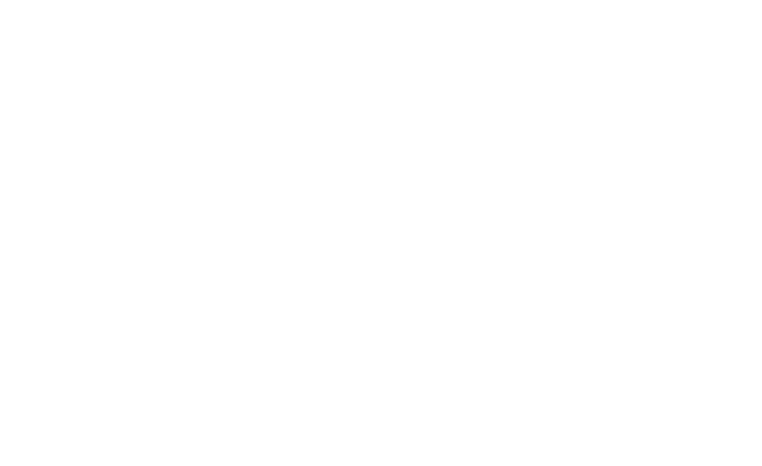
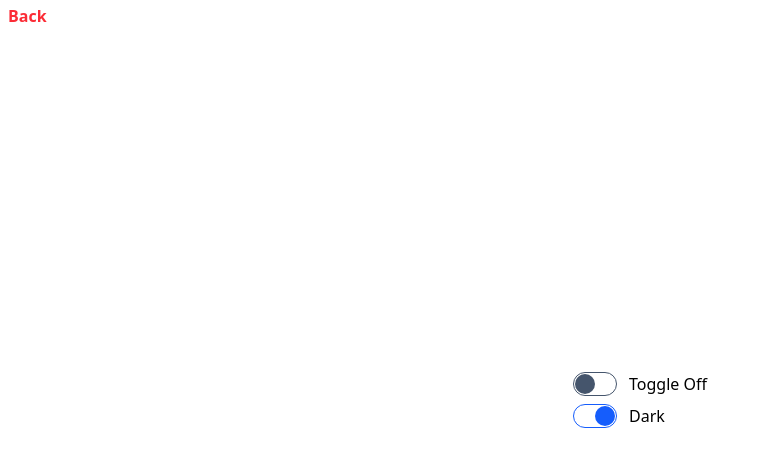
Before and after one commit to taiseen/learning-framer-motion, a React (Vite) app: page /toggle-btn in a window 1280 px wide. Before the commit this address had no page. Shown: the top 466 px of the page, without its empty margins (0-762 px from the left). Built offline with nearby package versions, Linux system fonts and the light colour scheme.

Commit message:
feat: toggle button animation

```diff
--- /dev/null
+++ b/src/components/toggleBtn/ToggleBtn.jsx
@@ -0,0 +1,21 @@
+import { motion } from "framer-motion";
+
+const ToggleBtn = ({ isChecked, onChange }) => {
+
+    return (
+        <div onClick={onChange} className="cursor-pointer">
+            <motion.div
+                className={`w-11 h-6 border rounded-full flex items-center
+                    ${isChecked ? "border-blue-600" : "border-slate-600"}`}
+            >
+                <motion.div
+                    initial={{ x: 1 }}
+                    animate={{ x: isChecked ? 21 : 1 }}
+                    className={`w-5 h-5 rounded-full ${isChecked ? "bg-blue-600" : "bg-slate-600"}`}
+                />
+            </motion.div>
+        </div>
+    );
+};
+
+export default ToggleBtn;
--- /dev/null
+++ b/src/components/toggleBtn/index.jsx
@@ -0,0 +1,48 @@
+import ToggleBtn from './ToggleBtn';
+import { useState } from 'react';
+
+const ToggleBtnContainer = () => {
+
+    const [isOn, setIsOn] = useState(false);
+
+    const [isDark, setIsDark] = useState(true);
+
+    const toggling = () => setIsOn(pre => !pre);
+
+    const togglingDark = () => setIsDark(pre => !pre);
+
+    return (
+        <div className='h-screen flex items-center justify-center'>
+
+            <div className='space-y-2'>
+
+                <div className="flex items-center gap-3">
+                    <ToggleBtn
+                        isChecked={isOn}
+                        onChange={toggling}
+                    />
+
+                    <span onClick={toggling} className="cursor-pointer">
+                        Toggle {isOn ? 'On' : 'Off'}
+                    </span>
+                </div>
+
+
+                <div className="flex items-center gap-3">
+                    <ToggleBtn
+                        isChecked={isDark}
+                        onChange={togglingDark}
+                    />
+
+                    <span onClick={togglingDark} className="cursor-pointer">
+                        {isDark ? 'Dark' : 'Light'}
+                    </span>
+                </div>
+
+            </div>
+
+        </div>
+    )
+}
+
+export default ToggleBtnContainer
--- a/src/routes/index.jsx
+++ b/src/routes/index.jsx
@@ -12,6 +12,7 @@ const BoxOpenDropDown = lazy(() => import('../components/boxOpenDropDown'));
 const PageTransitions = lazy(() => import('../components/pageTransitions'));
 const ExpandableCard = lazy(() => import('../components/expandableCard'));
 const AnimatedNavbar = lazy(() => import('../components/animatedNavbar'));
+const ToggleBtnContainer = lazy(() => import('../components/toggleBtn'));
 const TextAnimation = lazy(() => import('../components/textAnimation'));
 const TabListContainer = lazy(() => import('../components/tabHover'));
 const AuroraEffect = lazy(() => import('../components/auroraEffect'));
@@ -123,6 +124,13 @@ export const routes = [
         component: ChatApp,
         date: '10-March-25',
     },
+    {
+        title: 'Toggle Btn',
+        path: '/toggle-btn',
+        component: ToggleBtnContainer,
+        date: '11-March-25',
+    },
+
     // {
     //     title: 'Curved Sidebar Menu',
     //     path: '/curved-sidebar-menu',
```
